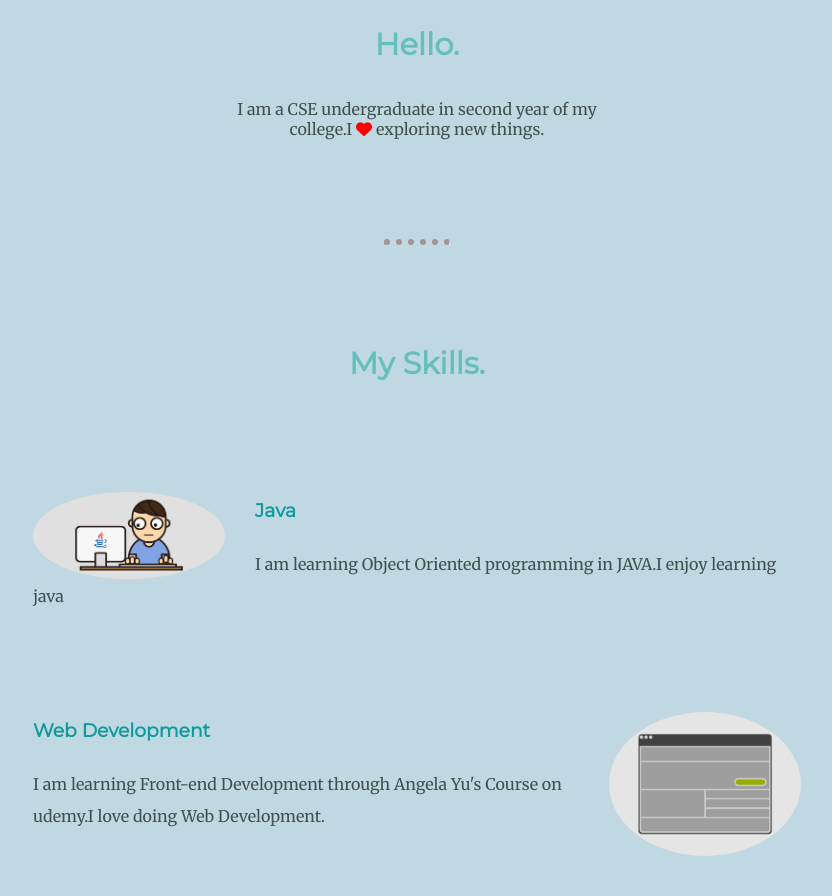
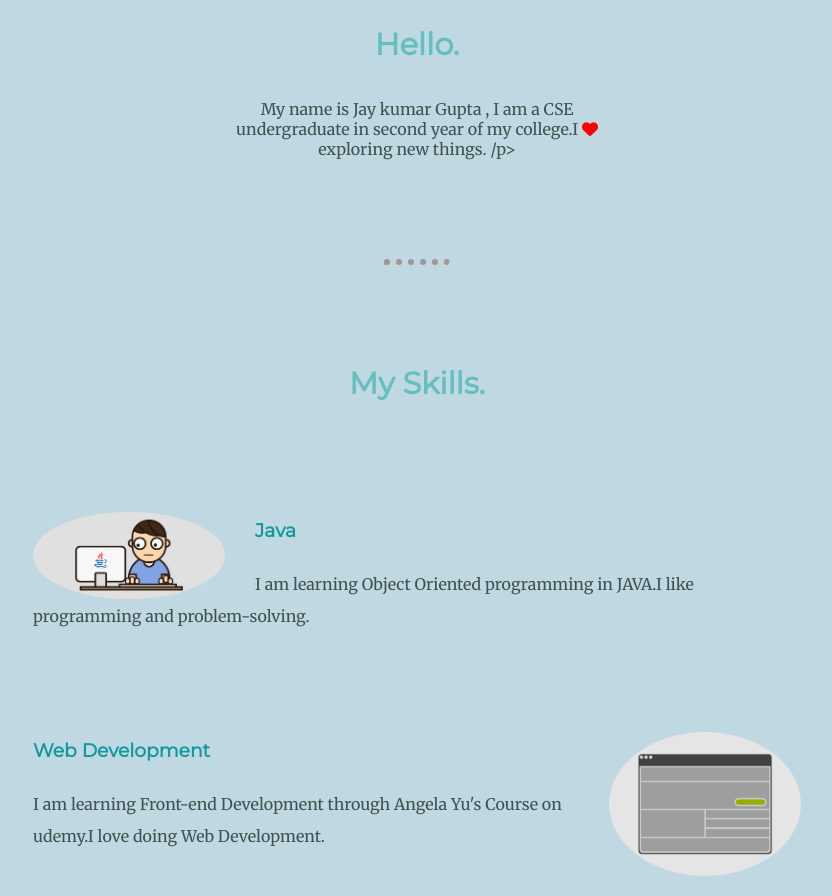
Before and after one commit to kendalldoescoding-forks/Personal-Site, a plain HTML site: page index.html in a window 1280 px wide. Shown: the part 1036-1932 px from the top of the page, without its empty margins (223-1055 px from the left). Drawn offline with Linux system fonts and the light colour scheme.

Commit message:
Update index.html

```diff
--- a/index.html
+++ b/index.html
@@ -33,7 +33,7 @@
         <div class="profile">
           <img id="profile-pic" src="profile-pic.jpeg" alt="">
           <h2>Hello.</h2>
-          <p class="intro-para">I am a CSE undergraduate  in second year of my college.I <i class="fa-solid fa-heart"></i> exploring new things. </p>
+          <p class="intro-para">My name is Jay kumar Gupta , I am a CSE undergraduate  in second year of my college.I <i class="fa-solid fa-heart"></i> exploring new things. /p>
         </div>
         <hr>
         <div class="skills">
@@ -41,7 +41,7 @@
           <div class="skill-row">
             <img class="java" src="./Images/java.gif" alt="">
             <h3>Java</h3>
-            <p class="java-para">I am learning Object Oriented programming in JAVA.I enjoy learning java</p>
+            <p class="java-para">I am learning Object Oriented programming in JAVA.I like programming and problem-solving.</p>
           </div>
           <!-- web -->
           <div class="skill-row">
```
